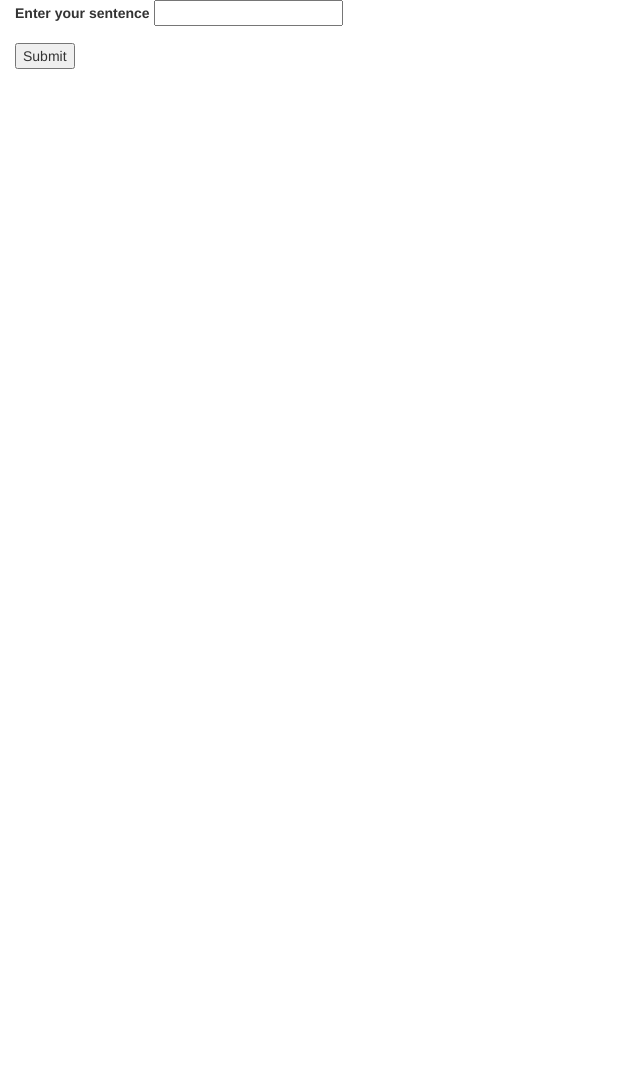
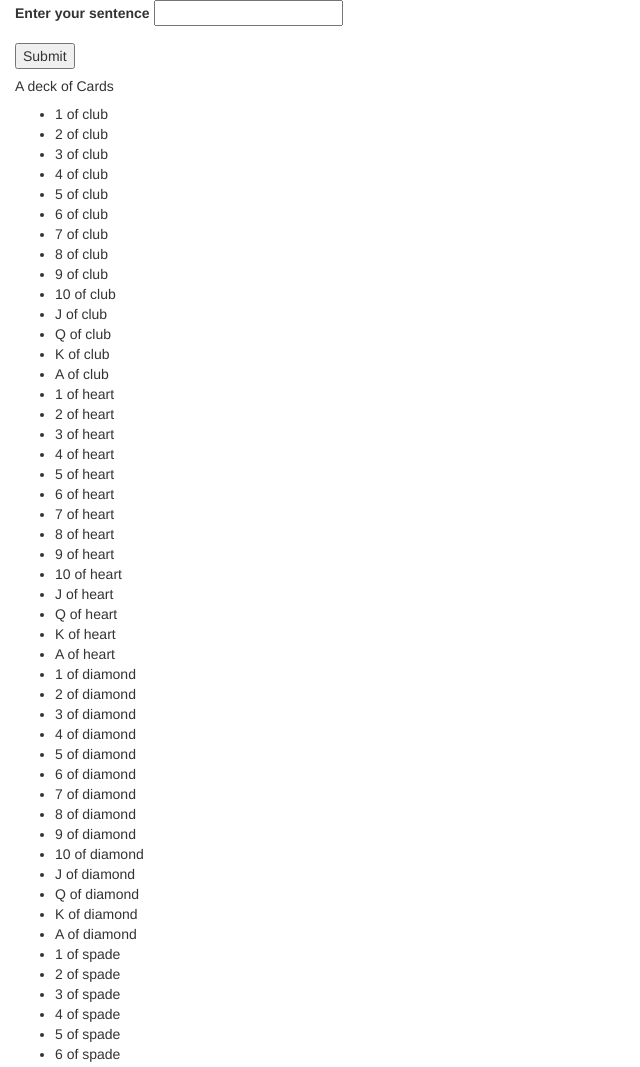
Before and after one commit to bryanlin39/word-play, a plain HTML site: page index.html in a window 1280 px wide. Shown: the top 1067 px of the page, without its empty margins (0-640 px from the left). Before the commit the page ends 800 px from the top, so only its background shows below. Drawn offline with nearby package versions, Linux system fonts and the light colour scheme.

Commit message:
add deck of cards using 2 forEach loops, and also add second solution using filter method

```diff
--- a/index.html
+++ b/index.html
@@ -23,5 +23,12 @@
         <button type="submit" name="button">Submit</button>
       </form>
     </div>
+
+    <div class="container-fluid">
+      <h5>A deck of Cards</h5>
+      <ul id="cards">
+
+      </ul>
+    </div>
   </body>
 </html>
--- a/js/scripts.js
+++ b/js/scripts.js
@@ -1,4 +1,6 @@
 $(document).ready(function(){
+
+  //Word Play
   $("form").submit(function(event){
     event.preventDefault();
 
@@ -7,11 +9,18 @@ $(document).ready(function(){
     var sentence = $("input#sentence").val();
     var sentenceArr = sentence.split(" ");
 
+// Solution 1 using looping and branching
     sentenceArr.forEach(function(word) {
       if (word.length >= 3) {
         newSentence.push(word);
       }
     });
+
+// Solution 2 using Filters
+    // function isLongEnough(string) {
+    //   return string.length >= 3;
+    // }
+    // var newSentence = sentenceArr.filter(isLongEnough);
 
     newSentence = newSentence.reverse();
 
@@ -21,6 +30,19 @@ $(document).ready(function(){
     });
 
     alert(reverseSentence);
+  });
 
+
+  // Build a deck
+  var numbers = ["1", "2", "3", "4", "5", "6", "7", "8", "9", "10", "J", "Q", "K", "A"];
+
+  var suits = ["club", "heart", "diamond", "spade"];
+
+  suits.forEach(function(suit){
+    numbers.forEach(function(number){
+      $("#cards").append("<li>" + number + " of " + suit + "</li>");
+    });
   });
+
+
 });
```
